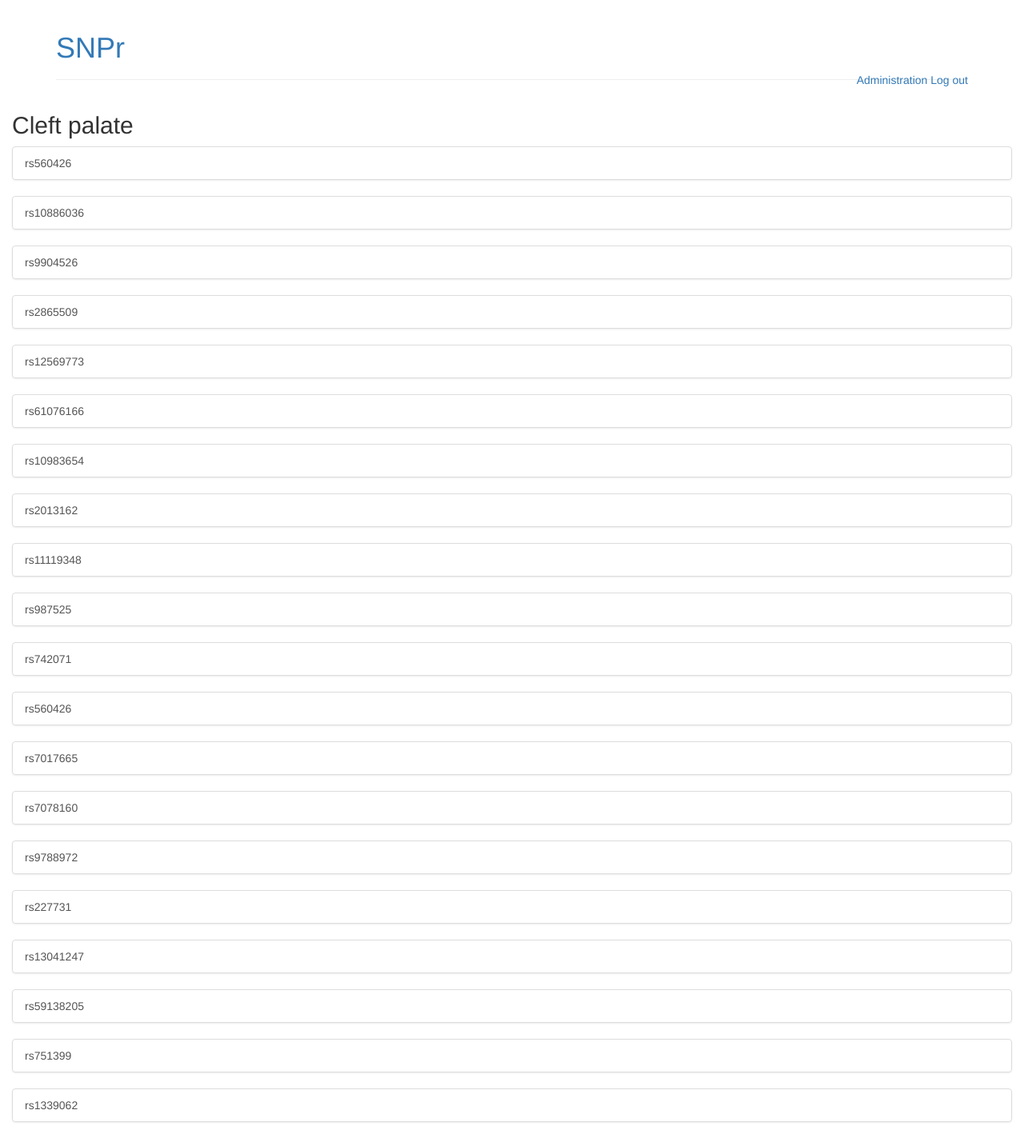
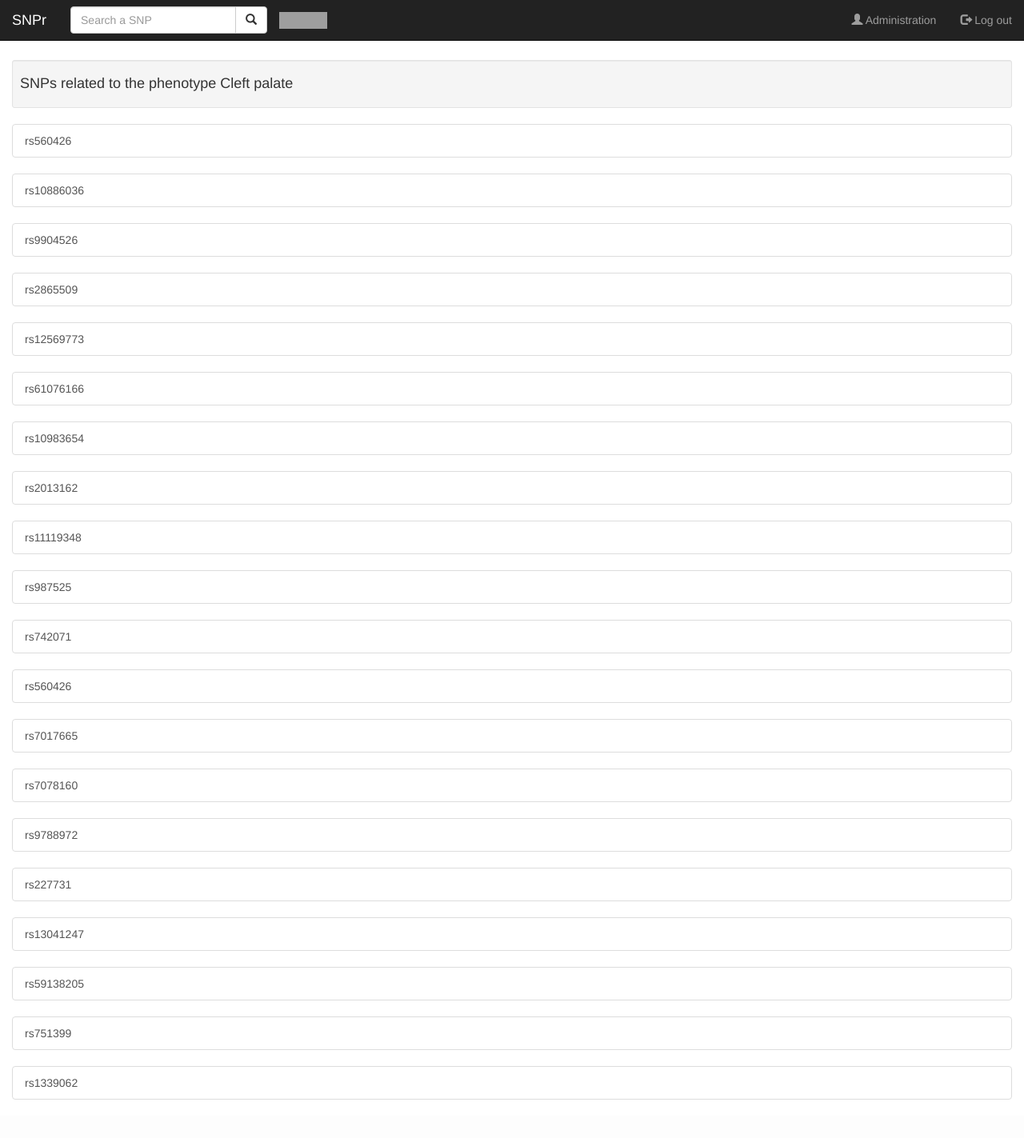
Before and after one commit to matthieubal13/pwproject, a Django app: page /phenotypes/4/ in a window 1280 px wide. Shown: the whole page at 80% size. After the commit the page ends 1375 px from the top, so only its background shows below. Run offline with Django 3.2, Linux system fonts and the light colour scheme; a user stored in the database is signed in; data comes from the database, SQL or seed files in the repository; both versions use the stored data as it was after the commit; some libraries are stand-ins or nearby versions; grey boxes are pictures that could not be loaded.

Commit message:
Utilisation de bootstrap

```diff
--- a/snpref/templates/snpref/base.html
+++ b/snpref/templates/snpref/base.html
@@ -1,20 +1,48 @@
-<html>
-  <head>
-      <title>SNPr</title>
-      <link rel="stylesheet" href="//maxcdn.bootstrapcdn.com/bootstrap/3.2.0/css/bootstrap.min.css">
-      <link rel="stylesheet" href="//maxcdn.bootstrapcdn.com/bootstrap/3.2.0/css/bootstrap-theme.min.css">
-  </head>
+<!DOCTYPE html>
+<html lang="en">
+<meta charset="utf-8">
+<meta name="viewport" content="width=device-width, initial-scale=1">
+<link rel="stylesheet" href="https://maxcdn.bootstrapcdn.com/bootstrap/3.3.7/css/bootstrap.min.css">
+<script src="https://ajax.googleapis.com/ajax/libs/jquery/3.2.1/jquery.min.js"></script>
+<script src="https://maxcdn.bootstrapcdn.com/bootstrap/3.3.7/js/bootstrap.min.js"></script>
 <body>
-    <div class = "container">
-      <div class="page-header">
-        <a href="{% url 'snpref:phenotype_list'%}"><h1>SNPr</h1></a>
-        <div class = "pull-right">
-          <a href="/admin">Administration</a>
-          <a href="{% url 'authuser:disconnection'%}">Log out</a>
+  <nav class="navbar navbar-inverse navbar-fixed-top">
+    <div class="container-fluid">
+      <div class="navbar-header">
+        <button type="button" class="navbar-toggle" data-toggle="collapse"
+        data-target="#myNavbar" data-toggle="tooltip" title="Menu">
+          <span class="icon-bar"></span>
+          <span class="icon-bar"></span>
+          <span class="icon-bar"></span>
+        </button>
+        <a class="navbar-brand" href="{% url 'snpref:phenotype_list'%}"
+        data-toggle="tooltip" title="Home">SNPr</a>
+      </div>
+      <div class="collapse navbar-collapse" id="myNavbar">
+        <a href="https://www.ncbi.nlm.nih.gov/pubmed/" data-toggle="tooltip"
+        title="Go to PubMed">
+          <img src="https://upload.wikimedia.org/wikipedia/commons/thumb/f/fb/US-NLM-PubMed-Logo.svg/1200px-US-NLM-PubMed-Logo.svg.png"
+          title="Home of PubMed" alt="PubMed" style="width:60px;height:21px;border:0;margin-top:15px;"></a>
+        <ul class="nav navbar-nav navbar-right">
+          <li><a href="/admin" data-toggle="tooltip" title="Reserved for administrators">
+            <span class="glyphicon glyphicon-user"></span> Administration</a></li>
+          <li><a href="{% url 'authuser:disconnection'%}" data-toggle="tooltip"
+            title="Disconnection"><span class="glyphicon glyphicon-log-out">
+            </span> Log out</a></li>
+        </ul>
+        <form class="navbar-form navbar-left">
+          <div class="input-group">
+            <input type="text" class="form-control" placeholder="Search a SNP">
+            <div class="input-group-btn">
+              <button class="btn btn-default" type="submit">
+                <i class="glyphicon glyphicon-search"></i>
+              </button>
             </div>
           </div>
+        </form>
     </div>
-    <div class = "container-fluid">
+  </nav>
+  <div class="container-fluid" style="margin-top:75px;">
     {% block content %}
     {% endblock %}
   </div>
--- a/snpref/templates/snpref/phenotype_detail.html
+++ b/snpref/templates/snpref/phenotype_detail.html
@@ -1,7 +1,13 @@
 {% extends 'snpref/base.html' %}
 
 {% block content %}
-  <h2>{{ phenotype.trait }}</h2>
+<head>
+    <title>SNPr SNPs</title>
+</head>
+<body>
+  <div class="well well-sm">
+    <h4>SNPs related to the phenotype {{phenotype.trait}}</h4>
+  </div>
   {% for snp in snps %}
     <div class = "list-group">
       <a class="list-group-item list-group-item-action" href="{{snp.ref}}">
@@ -10,3 +16,4 @@
     </div>
   {% endfor %}
 {% endblock content %}
+</body>
```
Also changed, not shown: snpref/templates/snpref/phenotype_list.html (+8 -4 lines), db.sqlite3. Lines whose indentation alone changed are shown as unchanged.
